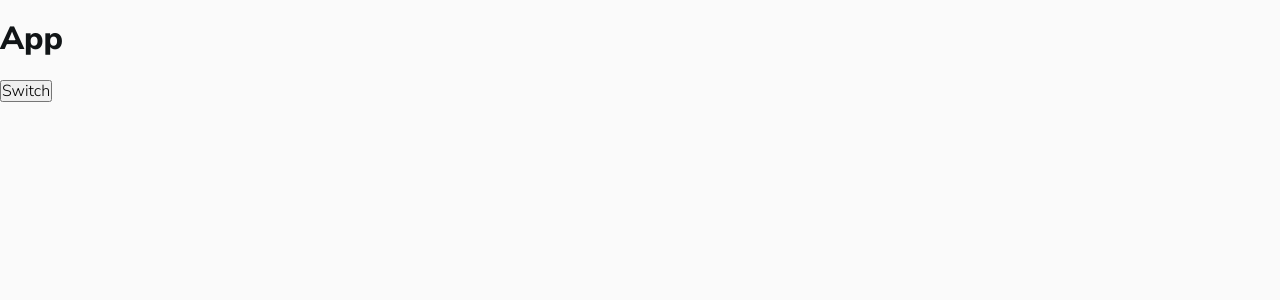
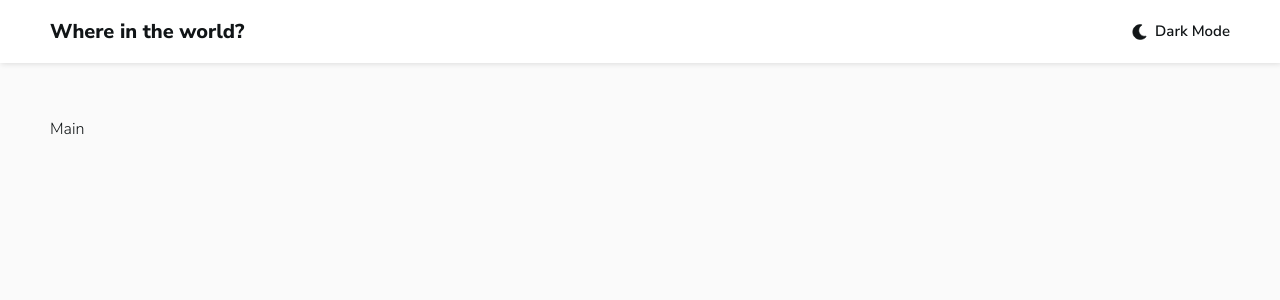
Before and after one commit to rubencns/countries-of-the-world, a React (Create React App) app: page / in a window 1280 px wide. Shown: the top 300 px of the page. Built offline with nearby package versions, Linux system fonts and the light colour scheme.

Commit message:
Create Header component.

```diff
--- a/public/index.html
+++ b/public/index.html
@@ -9,6 +9,7 @@
       content="Web site created using create-react-app"
     />
     <link rel="manifest" href="%PUBLIC_URL%/manifest.json" />
+    <!-- Google font-->
     <link href="https://fonts.googleapis.com/css2?family=Nunito+Sans:wght@300;600;800&display=swap" rel="stylesheet">
     <title>Countries of the World</title>
   </head>
--- a/src/App.js
+++ b/src/App.js
@@ -3,21 +3,22 @@ import { ThemeProvider } from "styled-components";
 import GlobalStyle from "./global-style";
 import { darkMode, lightMode } from "./themes";
 import AppStyle from "./app-style";
+import Header from "./components/header/Header";
 
 export default () => {
-  const [mode, setMode] = useState(lightMode);
+  const [themeColor, setThemeColor] = useState(lightMode);
 
-  const handleMode = () => {
-    if (mode === lightMode) setMode(darkMode);
-    else setMode(lightMode);
+  const handleTheme = () => {
+    if (themeColor === lightMode) setThemeColor(darkMode);
+    else setThemeColor(lightMode);
   };
 
   return (
-    <ThemeProvider theme={mode}>
+    <ThemeProvider theme={themeColor}>
       <GlobalStyle />
       <AppStyle>
-        <h1>App</h1>
-        <button onClick={handleMode}>Switch</button>
+        <Header handleTheme={handleTheme} themeColor={themeColor} />
+        <div className="main">Main</div>
       </AppStyle>
     </ThemeProvider>
   );
--- a/src/app-style.js
+++ b/src/app-style.js
@@ -1,5 +1,9 @@
 import styled from "styled-components";
 
 export default styled.div`
-  height: 100vh;
+  position: relative;
+
+  .main {
+    margin-top: 120px;
+  }
 `;
--- /dev/null
+++ b/src/components/header/Header.jsx
@@ -0,0 +1,15 @@
+import React from 'react';
+import { ReactComponent as Moon } from '../../assets/svg/moon.svg';
+import HeaderStyle from './header-style'
+
+export default ({ handleTheme, themeColor }) => {
+  return (
+    <HeaderStyle themeColor={themeColor}>
+      <h3>Where in the world?</h3>
+      <button className="switch" onClick={handleTheme}>
+        <Moon className="icon" />
+        <span>{themeColor === 'darkMode' ? 'Light Mode' : 'Dark Mode'}</span>
+      </button>
+    </HeaderStyle>
+  )
+}
--- /dev/null
+++ b/src/components/header/header-style.js
@@ -0,0 +1,37 @@
+import styled from "styled-components";
+
+export default styled.div`
+  position: fixed;
+  top: 0;
+  left: 0;
+  width: 100%;
+  background: ${({ theme: { colors } }) => colors.elements};
+  padding: 20px 50px;
+  display: flex;
+  justify-content: space-between;
+  align-items: center;
+  box-shadow: 1px 1px 5px ${({ theme: { colors } }) => colors.shadow};
+
+  .switch {
+    display: flex;
+    justify-content: center;
+    align-items: center;
+    border: none;
+    background: none;
+
+    span {
+      color: ${({ theme: { colors } }) => colors.text};
+      font-size: ${({ theme: { fonts } }) => fonts.size.medium};
+      font-weight: ${({ theme: { fonts } }) => fonts.weight.semiBold};
+    }
+
+    .icon {
+      margin-right: 8px;
+
+      .moon {
+        fill: ${({ theme: { colors } }) => colors.text};
+        stroke: ${({ theme: { colors } }) => colors.moon};
+      }
+    }
+  }
+`;
--- a/src/global-style.js
+++ b/src/global-style.js
@@ -12,5 +12,15 @@ export default createGlobalStyle`
     font-family: ${({ theme: { fonts } }) => fonts.family};
     color: ${({ theme: { colors } }) => colors.text};
     background: ${({ theme: { colors } }) => colors.background};
+    padding: 0 50px;
+  }
+
+  h3 {
+    font-size: ${({ theme: { fonts } }) => fonts.size.large};
+    font-weight: 800;
+  }
+
+  button {
+    cursor: pointer;
   }
 `;
--- a/src/themes.js
+++ b/src/themes.js
@@ -1,12 +1,12 @@
 const fonts = {
   family: "'Nunito Sans', 'sans-serif'",
   size: {
-    xLarge: "16px",
-    large: "14px",
-    medium: "12px",
+    xLarge: "24px",
+    large: "20px",
+    medium: "15px",
     small: "10px",
   },
-  weights: {
+  weight: {
     light: 300,
     semiBold: 600,
     extraBold: 800,
@@ -19,6 +19,8 @@ export const darkMode = {
     text: "hsl(0, 0%, 100%)",
     elements: "hsl(209, 23%, 22%)",
     background: "hsl(207, 26%, 17%)",
+    shadow: "#1c1c1c",
+    moon: "hsl(0, 0%, 100%)",
   },
 };
 
@@ -29,5 +31,7 @@ export const lightMode = {
     elements: "hsl(0, 0%, 100%)",
     background: "hsl(0, 0%, 98%)",
     input: "hsl(0, 0%, 52%)",
+    shadow: "#ddd",
+    moon: "hsl(200, 15%, 8%)",
   },
 };
```
Also changed, not shown: src/assets/svg/moon.svg (added).
